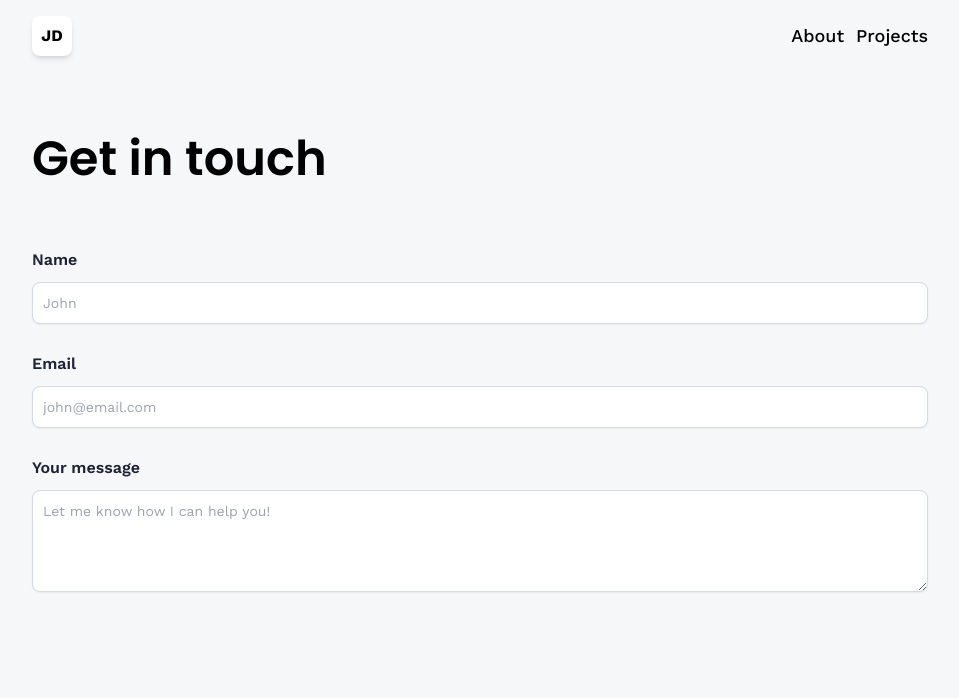
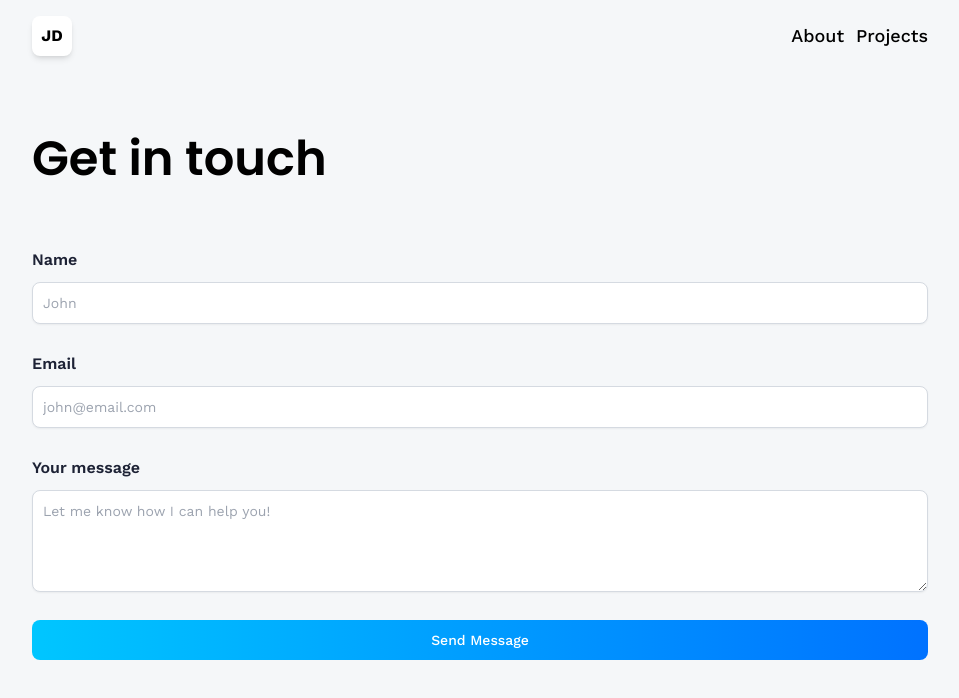
Before and after one commit to jmgrd98/3d-portfolio-REAL, a React (Vite) app: page /contact in a window 1280 px wide. Shown: the top 698 px of the page, without its empty margins (160-1119 px from the left). Built offline with nearby package versions, Linux system fonts and the light colour scheme.

Commit message:
contact page

```diff
--- a/package.json
+++ b/package.json
@@ -10,6 +10,7 @@
     "preview": "vite preview"
   },
   "dependencies": {
+    "@emailjs/browser": "^3.11.0",
     "@react-spring/three": "^9.7.3",
     "@react-three/drei": "^9.92.1",
     "@react-three/fiber": "^8.15.12",
--- a/src/pages/Contact.jsx
+++ b/src/pages/Contact.jsx
@@ -1,6 +1,9 @@
-import React, { useState } from 'react'
+import { useRef, useState } from 'react'
+import emailjs from '@emailjs/browser';
 
 const Contact = () => {
+
+  const formRef = useRef();
 
   const [form, setForm] = useState({
     name: '',
@@ -8,8 +11,10 @@
     message: ''
   });
 
-  const handleChange = () => {
+  const [isLoading, setIsLoading] = useState(false);
 
+  const handleChange = (e) => {
+    setForm({...form, [e.target.name]: e.target.value});
   };
 
   const handleFocus = () => {
@@ -20,12 +25,19 @@
 
   };
 
+  const handleSubmit = (e) => {
+    e.preventDefault();
+    setIsLoading(true);
+
+    emailjs.sendForm()
+  };
+
   return (
     <section className='relative flex lg:flex-row flex-col max-container'>
       <div className='flex-1 min-w-[50%] flex flex-col'>
         <h1 className='head-text'>Get in touch</h1>
 
-        <form className='w-full flex flex-col gap-7 mt-14'>
+        <form className='w-full flex flex-col gap-7 mt-14' onSubmit={handleSubmit}>
           <label className='text-black-500 font-semibold'>
             Name
             <input
@@ -68,6 +80,15 @@
               onBlur={handleBlur}
             />
           </label>
+          <button
+            type="submit"
+            className='btn'
+            onFocus={handleFocus}
+            onBlur={handleBlur}
+            disabled={isLoading}
+            >
+              {isLoading ? "Sending..." : "Send Message"}
+          </button>
         </form>
       </div>
     </section>
```
Also changed, not shown: 1 other file (tests, documents, lock files or other folders).
